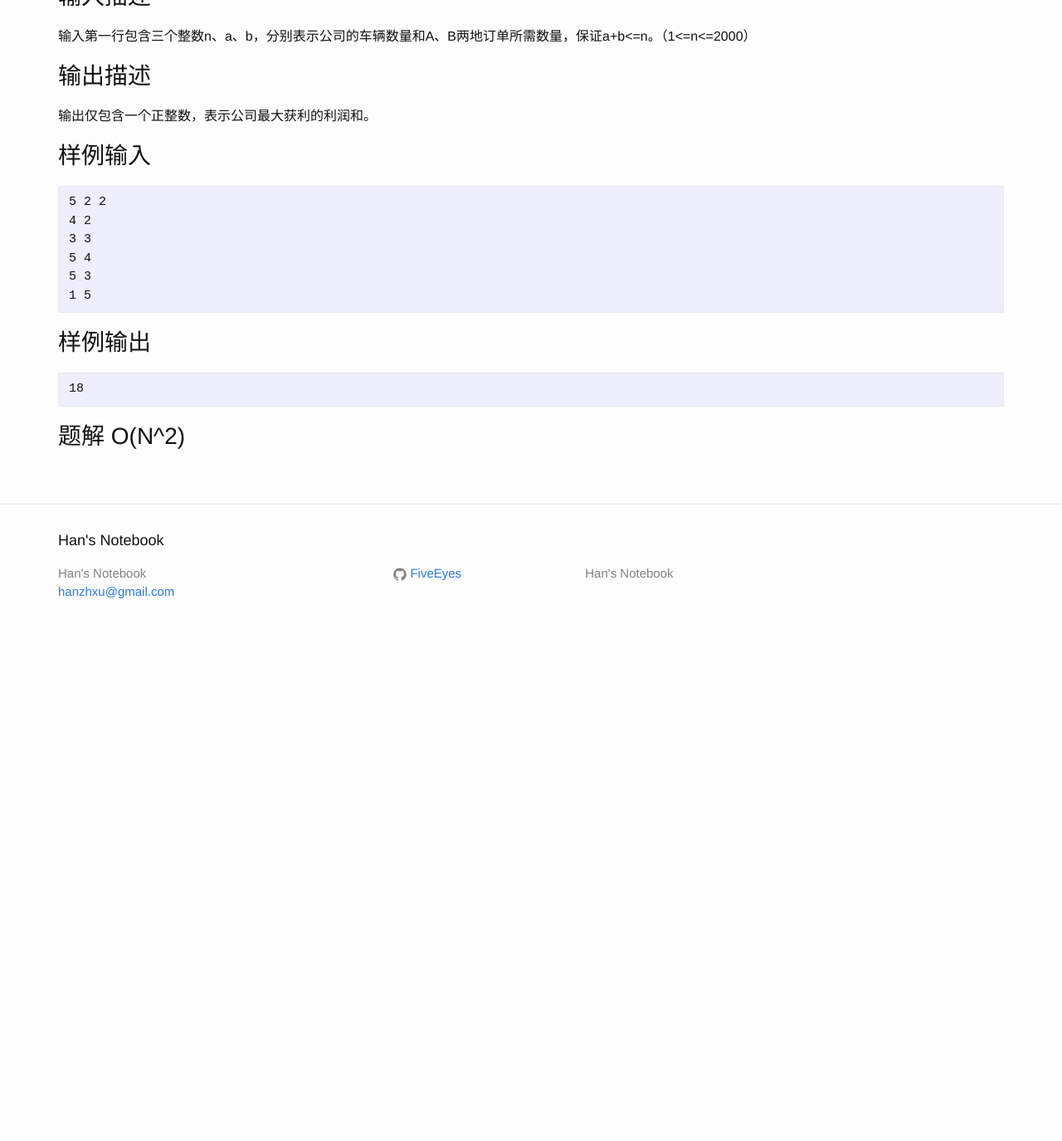
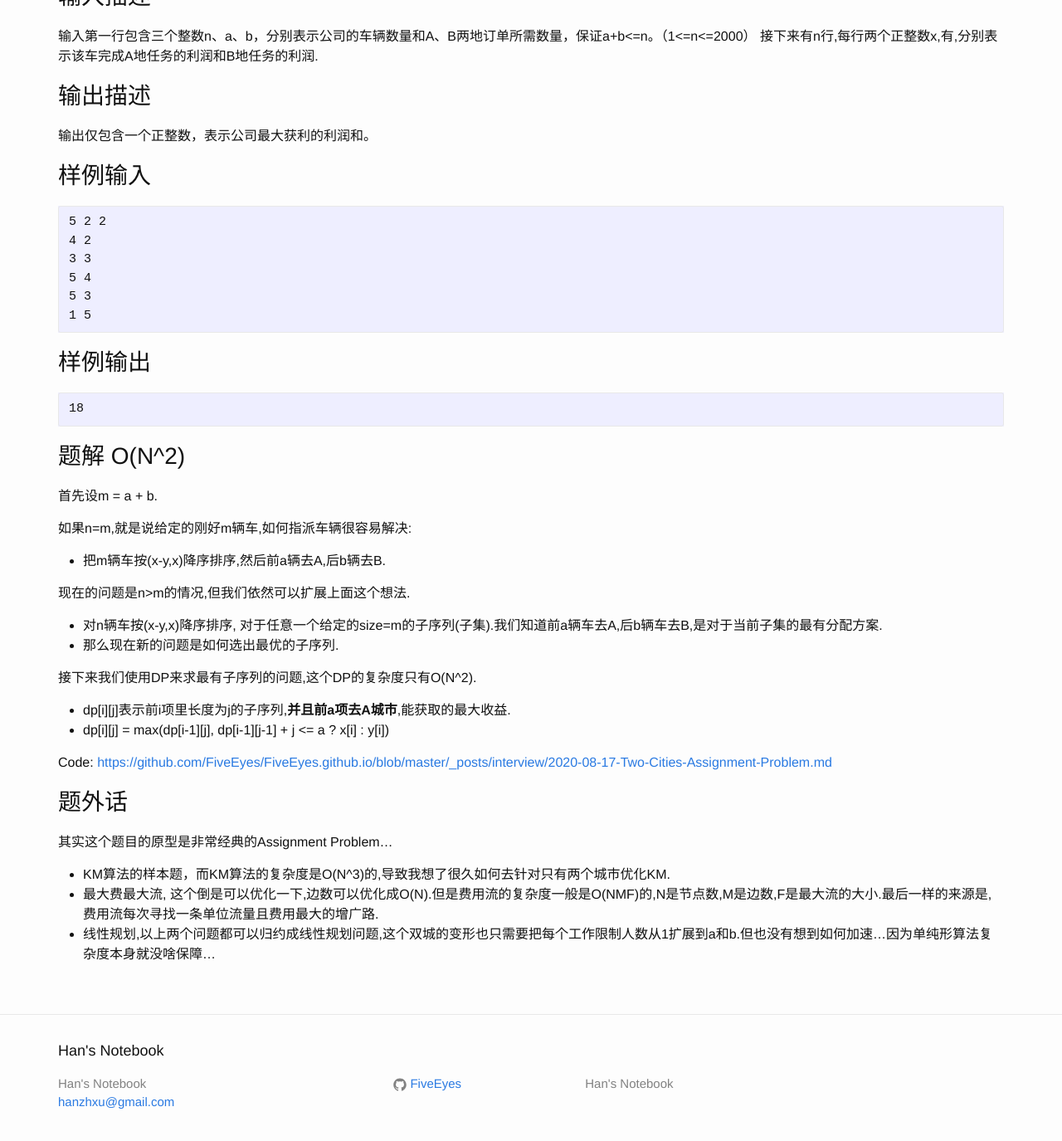
Before and after one commit to FiveEyes/FiveEyes.github.io, a Jekyll site: the page built from _posts/interview/2020-08-17-Two-Cities-Assignment-Problem.md, in a window 1280 px wide and 1400 px high, scrolled down 504 px. Shown: the top 1375 px of the window at 83% size. Built offline with Jekyll 4.4.1, drawn with Linux system fonts in a browser that asks for light colours; before the commit the page ends 1289 px from its top, so only the background shows below that.

Commit message:
Update 2020-08-17-Two-Cities-Assignment-Problem.md

````diff
--- a/_posts/interview/2020-08-17-Two-Cities-Assignment-Problem.md
+++ b/_posts/interview/2020-08-17-Two-Cities-Assignment-Problem.md
@@ -21,6 +21,7 @@
 
 ## 输入描述
 输入第一行包含三个整数n、a、b，分别表示公司的车辆数量和A、B两地订单所需数量，保证a+b<=n。（1<=n<=2000）
+接下来有n行,每行两个正整数x,有,分别表示该车完成A地任务的利润和B地任务的利润.
 
 ## 输出描述
 输出仅包含一个正整数，表示公司最大获利的利润和。
@@ -41,3 +42,25 @@
 ```
 
 ## 题解 O(N^2)
+
+首先设m = a + b.
+
+如果n=m,就是说给定的刚好m辆车,如何指派车辆很容易解决:
+  - 把m辆车按(x-y,x)降序排序,然后前a辆去A,后b辆去B.
+
+现在的问题是n>m的情况,但我们依然可以扩展上面这个想法.
+  - 对n辆车按(x-y,x)降序排序, 对于任意一个给定的size=m的子序列(子集).我们知道前a辆车去A,后b辆车去B,是对于当前子集的最有分配方案.
+  - 那么现在新的问题是如何选出最优的子序列.
+
+接下来我们使用DP来求最有子序列的问题,这个DP的复杂度只有O(N^2).
+  - dp[i][j]表示前i项里长度为j的子序列,**并且前a项去A城市**,能获取的最大收益.
+  - dp[i][j] = max(dp[i-1][j], dp[i-1][j-1] + j <= a ? x[i] : y[i])
+
+Code: [https://github.com/FiveEyes/FiveEyes.github.io/blob/master/_posts/interview/2020-08-17-Two-Cities-Assignment-Problem.md](https://github.com/FiveEyes/FiveEyes.github.io/blob/master/_posts/interview/2020-08-17-Two-Cities-Assignment-Problem.md)
+
+## 题外话
+
+其实这个题目的原型是非常经典的Assignment Problem...
+  - KM算法的样本题，而KM算法的复杂度是O(N^3)的,导致我想了很久如何去针对只有两个城市优化KM.
+  - 最大费最大流, 这个倒是可以优化一下,边数可以优化成O(N).但是费用流的复杂度一般是O(NMF)的,N是节点数,M是边数,F是最大流的大小.最后一样的来源是,费用流每次寻找一条单位流量且费用最大的增广路.
+  - 线性规划,以上两个问题都可以归约成线性规划问题,这个双城的变形也只需要把每个工作限制人数从1扩展到a和b.但也没有想到如何加速...因为单纯形算法复杂度本身就没啥保障...
````
